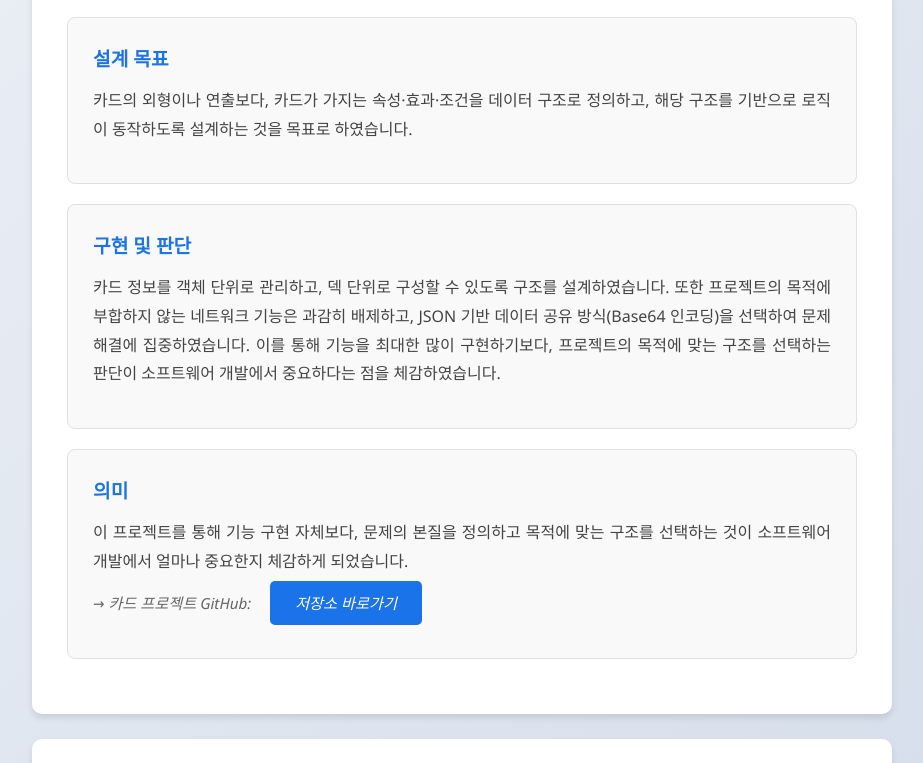
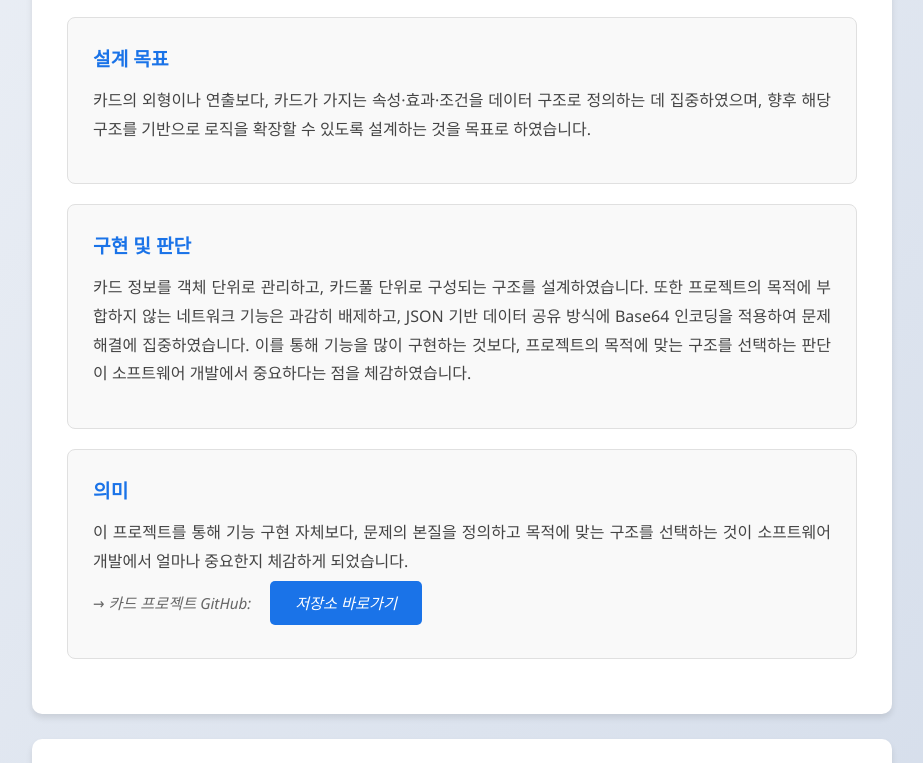
Before and after one commit to skyblue220/skyblue220.github.io, a plain HTML site: page index.html in a window 1280 px wide. Shown: the part 1017-1780 px from the top of the page, without its empty margins (178-1101 px from the left). Drawn offline with Linux system fonts and the light colour scheme.

Commit message:
Update project descriptions and titles in index.html

```diff
--- a/index.html
+++ b/index.html
@@ -137,7 +137,7 @@
       </p>
     </section>
 
-    <!-- 2. 카드 프로젝트 -->
+    <!-- 2. 카드게임 카드 관리 프로젝트 -->
     <section>
       <h2> 카드게임 카드 관리 프로젝트</h2>
 
@@ -151,14 +151,14 @@
       <div class="project-card">
         <div class="project-title">설계 목표</div>
         <p>
-          카드의 외형이나 연출보다, 카드가 가지는 속성·효과·조건을 데이터 구조로 정의하고, 해당 구조를 기반으로 로직이 동작하도록 설계하는 것을 목표로 하였습니다.
+          카드의 외형이나 연출보다, 카드가 가지는 속성·효과·조건을 데이터 구조로 정의하는 데 집중하였으며, 향후 해당 구조를 기반으로 로직을 확장할 수 있도록 설계하는 것을 목표로 하였습니다.
         </p>
       </div>
 
       <div class="project-card">
         <div class="project-title">구현 및 판단</div>
         <p>
-          카드 정보를 객체 단위로 관리하고, 덱 단위로 구성할 수 있도록 구조를 설계하였습니다. 또한 프로젝트의 목적에 부합하지 않는 네트워크 기능은 과감히 배제하고, JSON 기반 데이터 공유 방식(Base64 인코딩)을 선택하여 문제 해결에 집중하였습니다. 이를 통해 기능을 최대한 많이 구현하기보다, 프로젝트의 목적에 맞는 구조를 선택하는 판단이 소프트웨어 개발에서 중요하다는 점을 체감하였습니다.
+          카드 정보를 객체 단위로 관리하고, 카드풀 단위로 구성되는 구조를 설계하였습니다. 또한 프로젝트의 목적에 부합하지 않는 네트워크 기능은 과감히 배제하고, JSON 기반 데이터 공유 방식에 Base64 인코딩을 적용하여 문제 해결에 집중하였습니다. 이를 통해 기능을 많이 구현하는 것보다, 프로젝트의 목적에 맞는 구조를 선택하는 판단이 소프트웨어 개발에서 중요하다는 점을 체감하였습니다.
         </p>
       </div>
 
@@ -201,7 +201,7 @@
       </div>
 
       <div class="project-card">
-        <div class="project-title">학습 포인트</div>
+        <div class="project-title">의미</div>
         <p>
           이 경험을 통해 Unity 엔진을 활용한 프로젝트 진행 방식뿐 아니라, 실험 절차를 논리적 구조로 재구성하여 소프트웨어로 구현할 수 있다는 점을 체감하게 되었습니다. 이 경험은 문제를 구조화해 문제를 해결하는 방식에 대한 제 관심을 더욱 분명히 해준 계기였습니다.
         </p>
```
